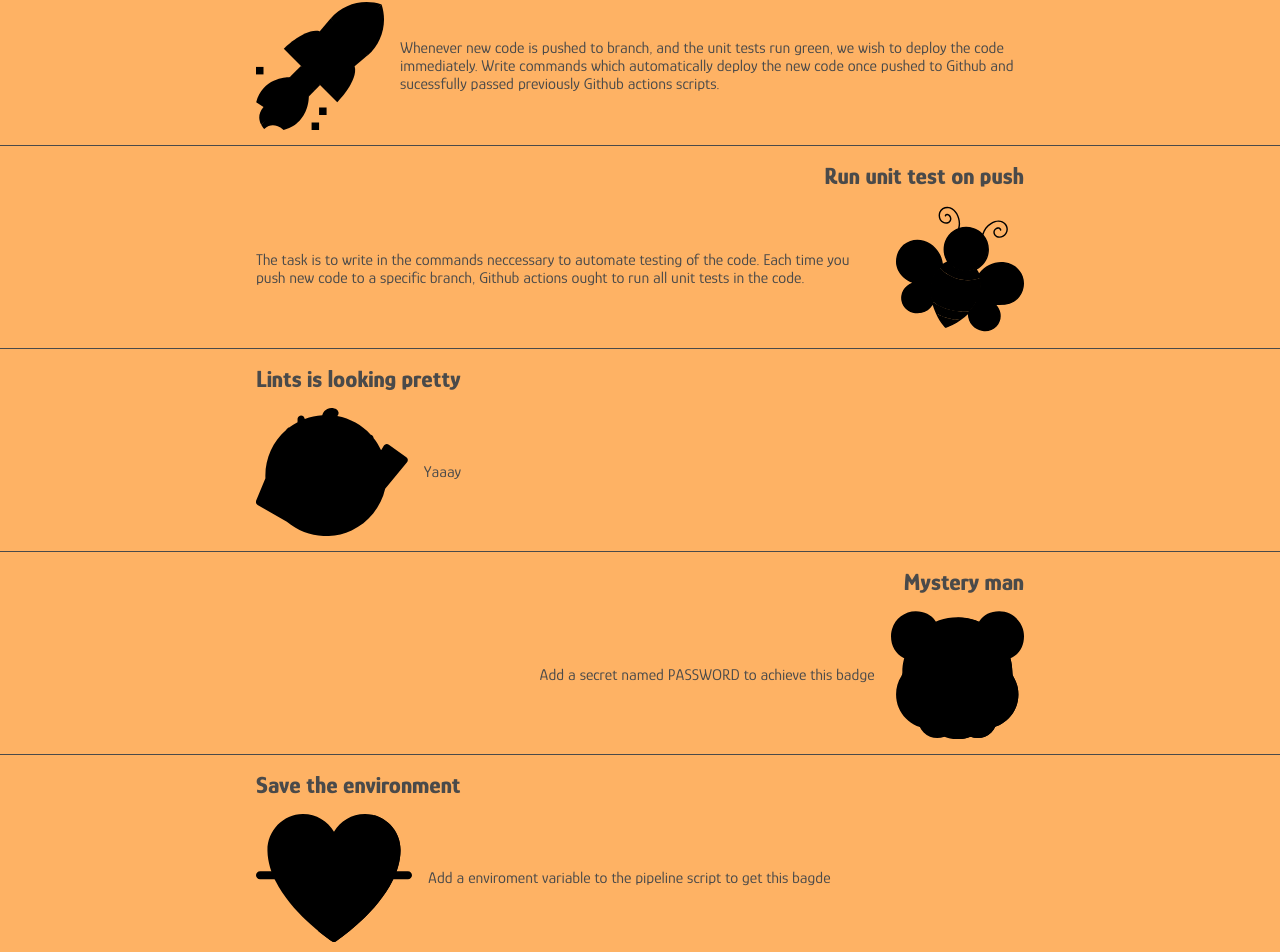
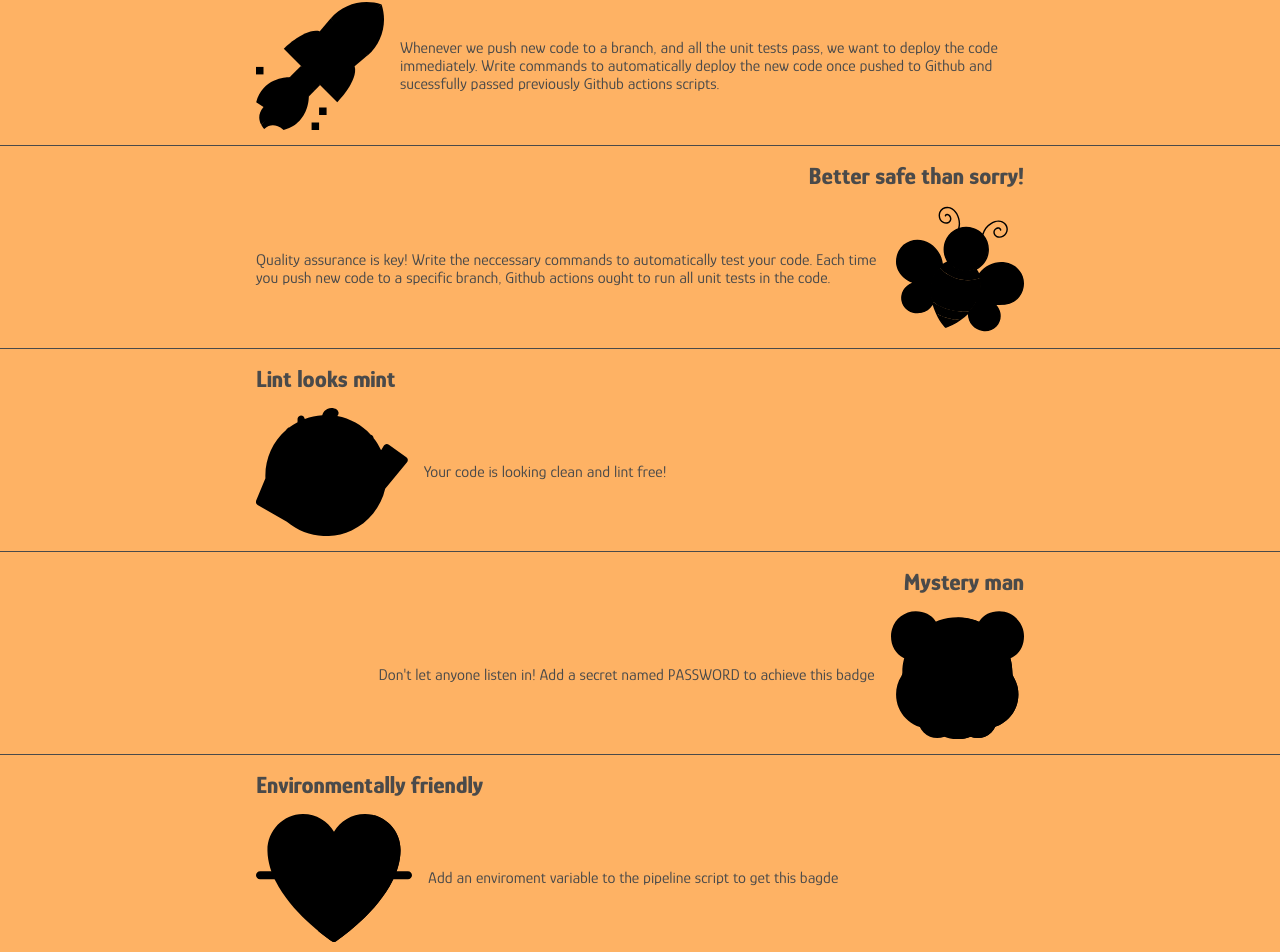
Before and after one commit to vimich/vimich.github.io, a React app: page / in a window 1280 px wide. Shown: the part 389-1341 px from the top of the page. Built offline with nearby package versions, Linux system fonts and the light colour scheme; no server answers.

Commit message:
Change badge texts

```diff
--- a/src/state/initial-intl-messages.ts
+++ b/src/state/initial-intl-messages.ts
@@ -1,22 +1,22 @@
 /* eslint-disable max-len */
 
 const INITIAL_INTL_MESSAGES = {
-    'task.test.title': 'Run unit test on push',
+    'task.test.title': 'Better safe than sorry!',
     'task.test.text':
-        'The task is to write in the commands neccessary to automate testing of the code. Each time you push new code to a specific branch, Github actions ought to run all unit tests in the code.',
-    'task.env.title': 'Save the environment',
+        'Quality assurance is key! Write the neccessary commands to automatically test your code. Each time you push new code to a specific branch, Github actions ought to run all unit tests in the code.',
+    'task.env.title': 'Environmentally friendly',
     'task.env.text':
-        'Add a enviroment variable to the pipeline script to get this bagde',
+        'Add an enviroment variable to the pipeline script to get this bagde',
     'task.secret.title': 'Mystery man',
-    'task.secret.text': 'Add a secret named PASSWORD to achieve this badge',
-    'task.lint.title': 'Lints is looking pretty',
-    'task.lint.text': 'Yaaay',
+    'task.secret.text': 'Don\'t let anyone listen in! Add a secret named PASSWORD to achieve this badge',
+    'task.lint.title': 'Lint looks mint',
+    'task.lint.text': 'Your code is looking clean and lint free!',
     'task.deploy.title': 'Deploy web page',
     'task.deploy.text':
-        'Whenever new code is pushed to branch, and the unit tests run green, we wish to deploy the code immediately. Write commands which automatically deploy the new code once pushed to Github and sucessfully passed previously Github actions scripts.',
+        'Whenever we push new code to a branch, and all the unit tests pass, we want to deploy the code immediately. Write commands to automatically deploy the new code once pushed to Github and sucessfully passed previously Github actions scripts.',
     'task.clock.title': 'Right on time!',
     'task.clock.text':
-        'Successfully configure a timed deploy triggerd by Github Actions',
+        'Timing is everything! Successfully configure a timed deploy triggered by Github Actions',
     'task.docker1.title': 'Docker up & running',
     'task.docker1.text': 'Deploy a docker image to a public docker registry',
     'task.docker2.title': 'Docker ready!',
```
